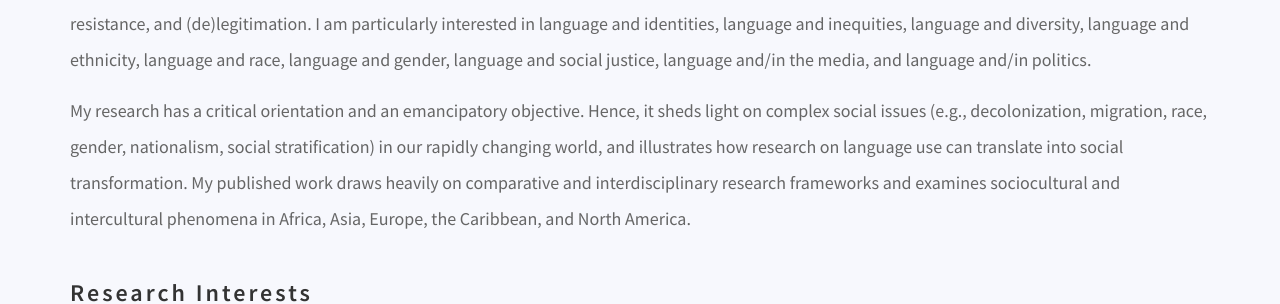
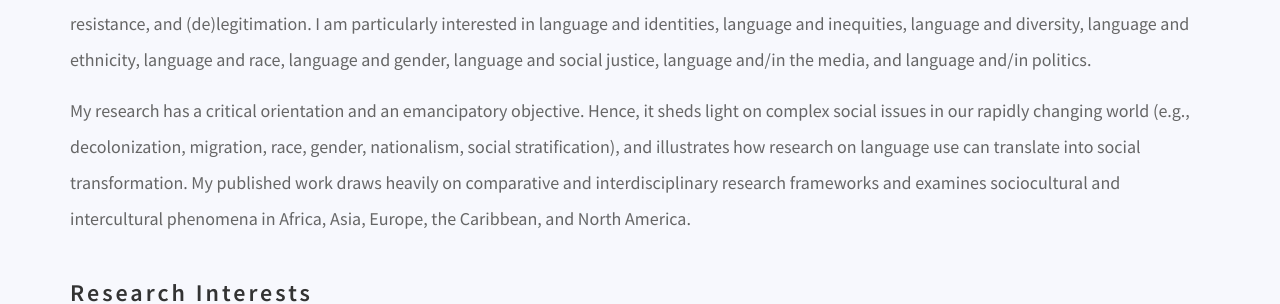
Before and after one commit to danielcornock/marknartey.com, a Jekyll site: the page built from index.md, in a window 1280 px wide. Shown: the part 857-1161 px from the top of the page. Built offline with Jekyll 4.4.1, drawn with Linux system fonts in a browser that asks for light colours; nearby versions of some CDN libraries; a script that is not in the unit is left out.

Commit message:
Update Pages “about”

```diff
--- a/index.md
+++ b/index.md
@@ -19,7 +19,7 @@
 
 I am a Senior Lecturer in [English Language and Linguistics](https://courses.uwe.ac.uk/QQ3C/english-language-and-linguistics) at the University of the West of England, where I am also a member of the [Bristol Centre for Linguistics](https://www.uwe.ac.uk/research/centres-and-groups/bcl). I am an interdisciplinary scholar who investigates how people deploy language in specific spatiotemporal and sociocultural contexts to achieve various aims, including but not limited to identity construction or negotiation, self-promotion, argumentation, othering, resistance, and (de)legitimation. I am particularly interested in language and identities, language and inequities, language and diversity, language and ethnicity, language and race, language and gender, language and social justice,  language and/in the media, and language and/in politics.
 
-My research has a critical orientation and an emancipatory objective. Hence, it sheds light on complex social issues (e.g., decolonization, migration, race, gender, nationalism, social stratification) in our rapidly changing world, and illustrates how research on language use can translate into social transformation. My published work draws heavily on comparative and interdisciplinary research frameworks and examines sociocultural and intercultural phenomena in Africa, Asia, Europe, the Caribbean, and North America.
+My research has a critical orientation and an emancipatory objective. Hence, it sheds light on complex social issues in our rapidly changing world (e.g., decolonization, migration, race, gender, nationalism, social stratification), and illustrates how research on language use can translate into social transformation. My published work draws heavily on comparative and interdisciplinary research frameworks and examines sociocultural and intercultural phenomena in Africa, Asia, Europe, the Caribbean, and North America.
 
 ## Research Interests
 
```
